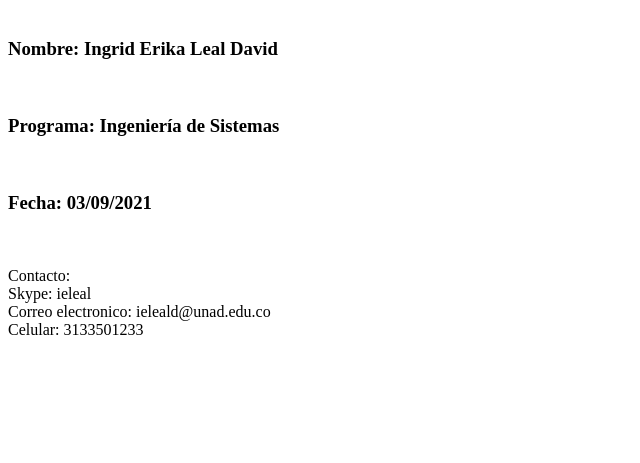
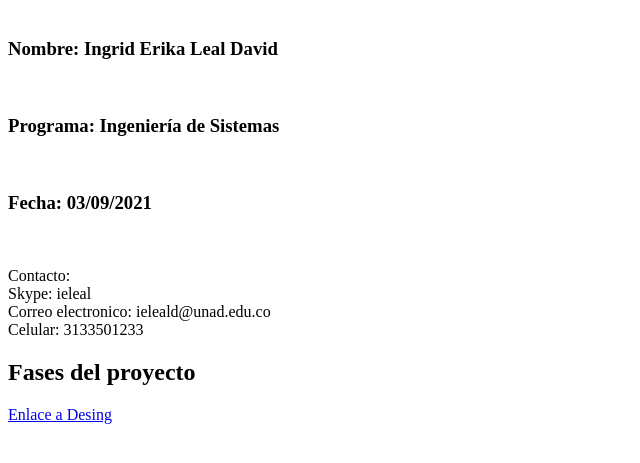
Before and after one commit to Ingrild/DSW-FASE3IngridLeal, a plain HTML site: page index.html in a window 1280 px wide. Shown: the part 79-542 px from the top of the page, without its empty margins (0-640 px from the left). Drawn offline with Linux system fonts and the light colour scheme.

Commit message:
fase2
Actualización fase2

```diff
--- a/index.html
+++ b/index.html
@@ -16,5 +16,7 @@
         Correo electronico: ieleald@unad.edu.co<br>
         Celular: 3133501233
     </p>
+    <h2>Fases del proyecto</h2>
+    <a href="C:\Users\ielea\Documents\GitHub\DSW-IngridLeal\fase2\desing.html">Enlace a Desing</a>
 </body>
 </html>
```
